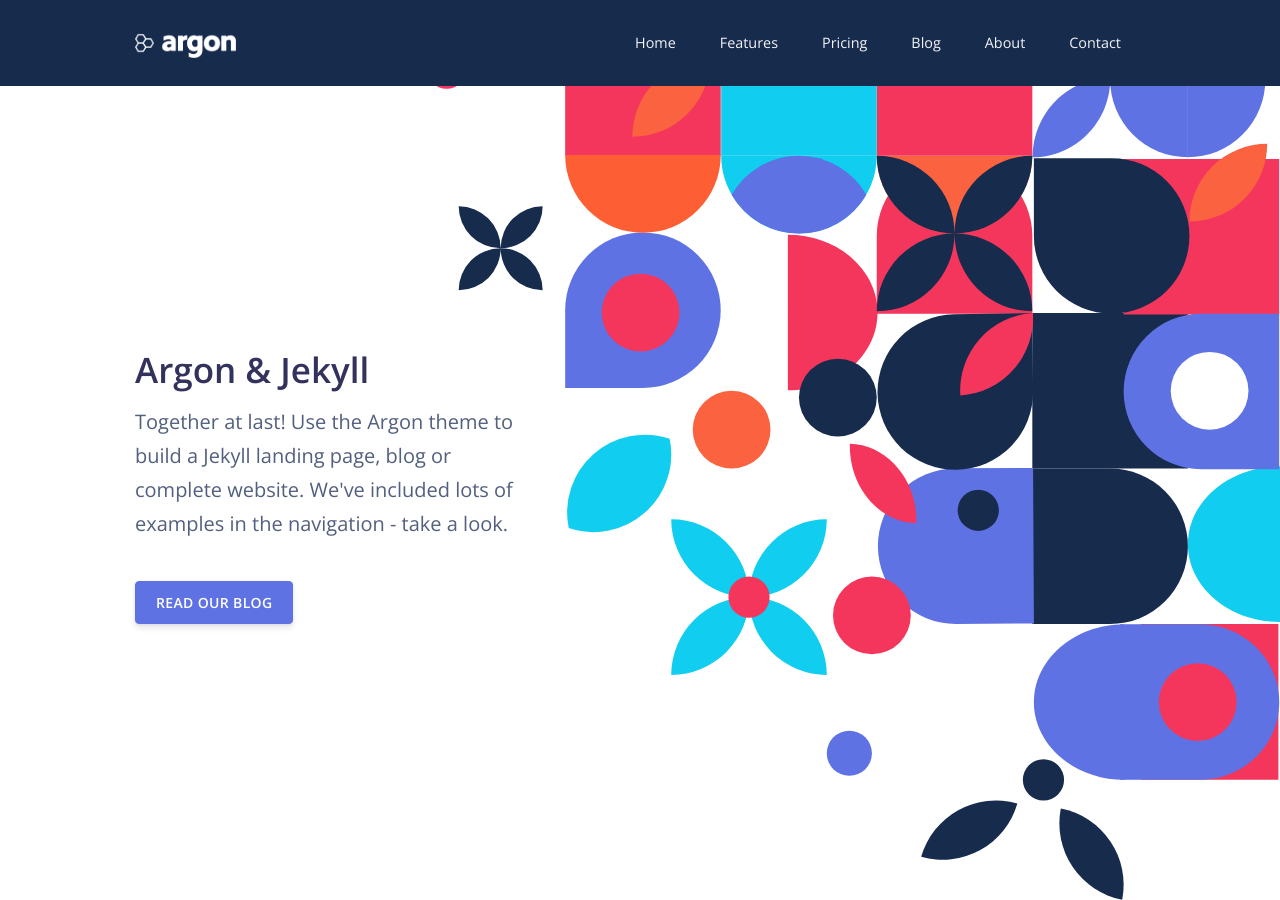
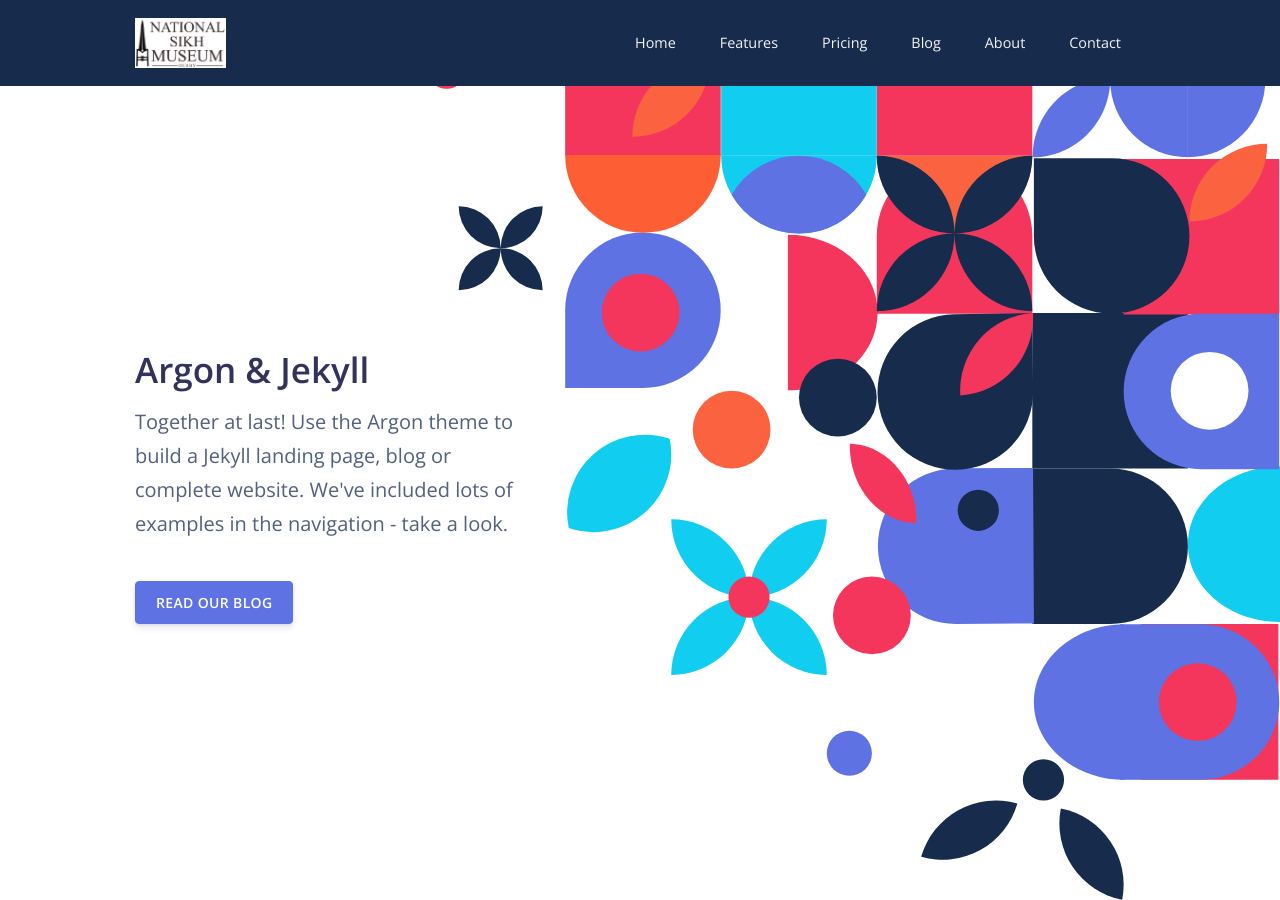
Before and after one commit to National-Sikh-Museum-Derby/national-sikh-museum, a Jekyll site: the page built from index.html, in a window 1280 px wide and 900 px high. Built offline with Jekyll 4.4.1, drawn with Linux system fonts in a browser that asks for light colours; nearby versions of some CDN libraries.

Commit message:
add kigig

```diff
--- a/Gemfile
+++ b/Gemfile
@@ -3,7 +3,7 @@ source "https://rubygems.org"
 # When you want to use a different version, change it below, save the
 # file and run `bundle install`. Run Jekyll with `bundle exec`, like so:
 #
-#     bundle exec jekyll serve
+#     bundle exec jekyll serve --livereload
 #
 # This will help ensure the proper Jekyll version is running.
 # Happy Jekylling!
--- a/_data/settings.yml
+++ b/_data/settings.yml
@@ -3,7 +3,7 @@ basic_settings:
   favicon_image: /assets/img/favicon.png
 
 header_settings:
-  logo_image: /assets/img/brand/white.png
+  logo_image: /assets/img/brand/nsm-logo.jpeg
   mobile_logo_image: /assets/img/brand/blue.png
   # Choose a color for your header [blue, dark, light].
   theme: dark
--- a/assets/styles/theme/navbar.scss
+++ b/assets/styles/theme/navbar.scss
@@ -29,7 +29,7 @@
     letter-spacing: .05px;
 
     img {
-        height: 30px;
+        height: 50px;
     }
 }
 
```
Also changed, not shown: assets/img/brand/nsm-logo.jpeg (added), readme.md (added), 3 other files.
